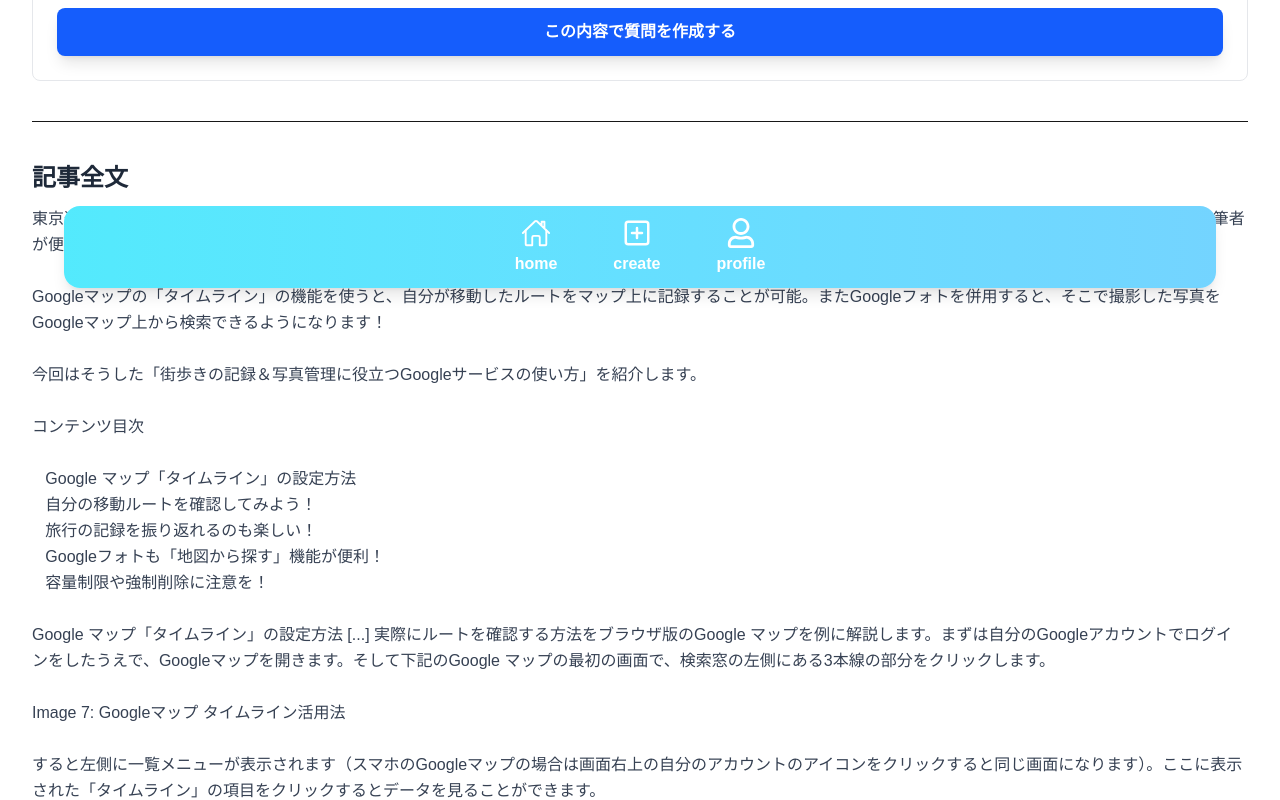
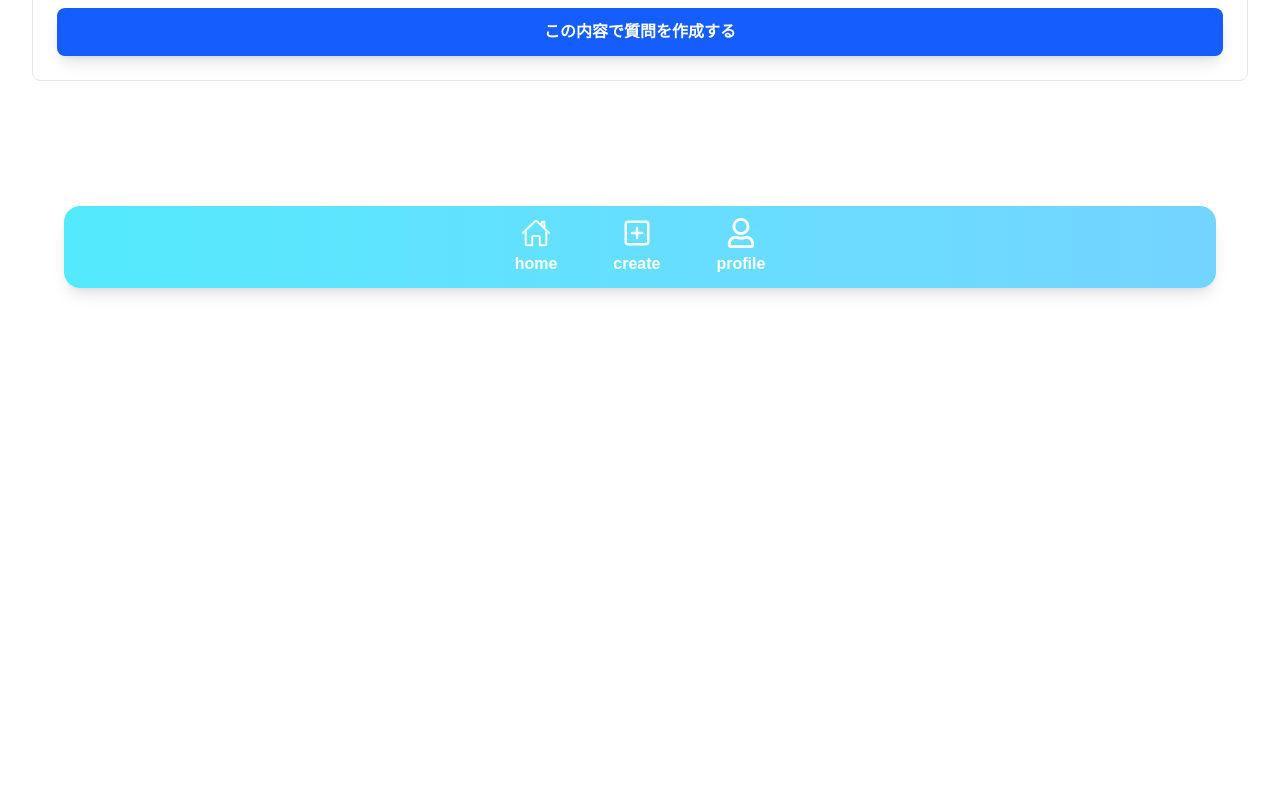
Before and after one commit to k4nkan/RSS_Hackathon_2025_HansodeMan, a Next.js app in the folder frontend/: page /detail/1 in a window 1280 px wide. Shown: the part 500-1300 px from the top of the page. After the commit the page ends 800 px from the top, so only its background shows below. Built offline with nearby package versions, Linux system fonts and the light colour scheme.

Commit message:
#42 記事全文を削除

```diff
--- a/frontend/app/detail/[id]/page.tsx
+++ b/frontend/app/detail/[id]/page.tsx
@@ -65,7 +65,7 @@
   }
 
   return (
-    <div className="container mx-auto p-8">
+    <div className="container mx-auto p-8 mb-8">
       <h1 className="text-3xl font-bold text-gray-800 mb-2">{article.title}</h1>
 
       <div className="flex items-center gap-6 mb-8">
@@ -152,15 +152,6 @@
           この内容で質問を作成する
         </button>
       </div>
-
-      <hr className="my-10" />
-
-      <div>
-        <h2 className="text-2xl font-semibold text-gray-800 mb-3">記事全文</h2>
-        <p className="text-gray-700 leading-relaxed whitespace-pre-wrap">
-          {article.content}
-        </p>
-      </div>
     </div>
   );
 };
```
